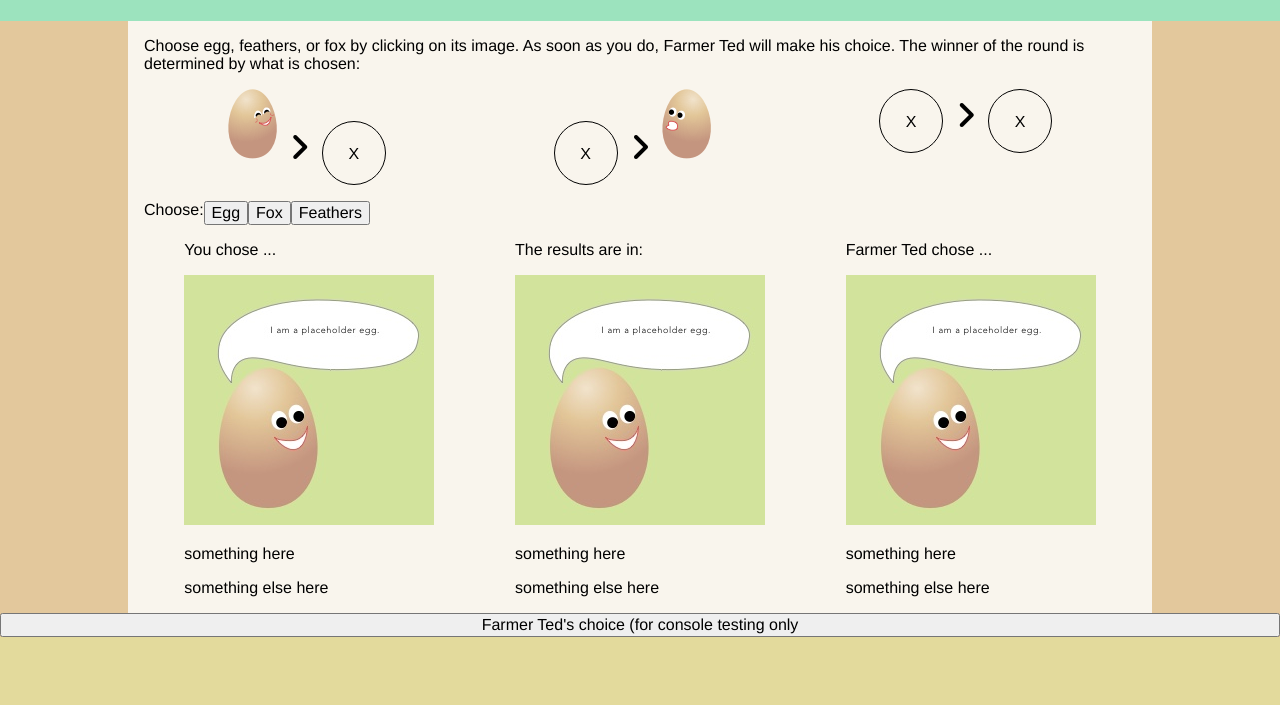
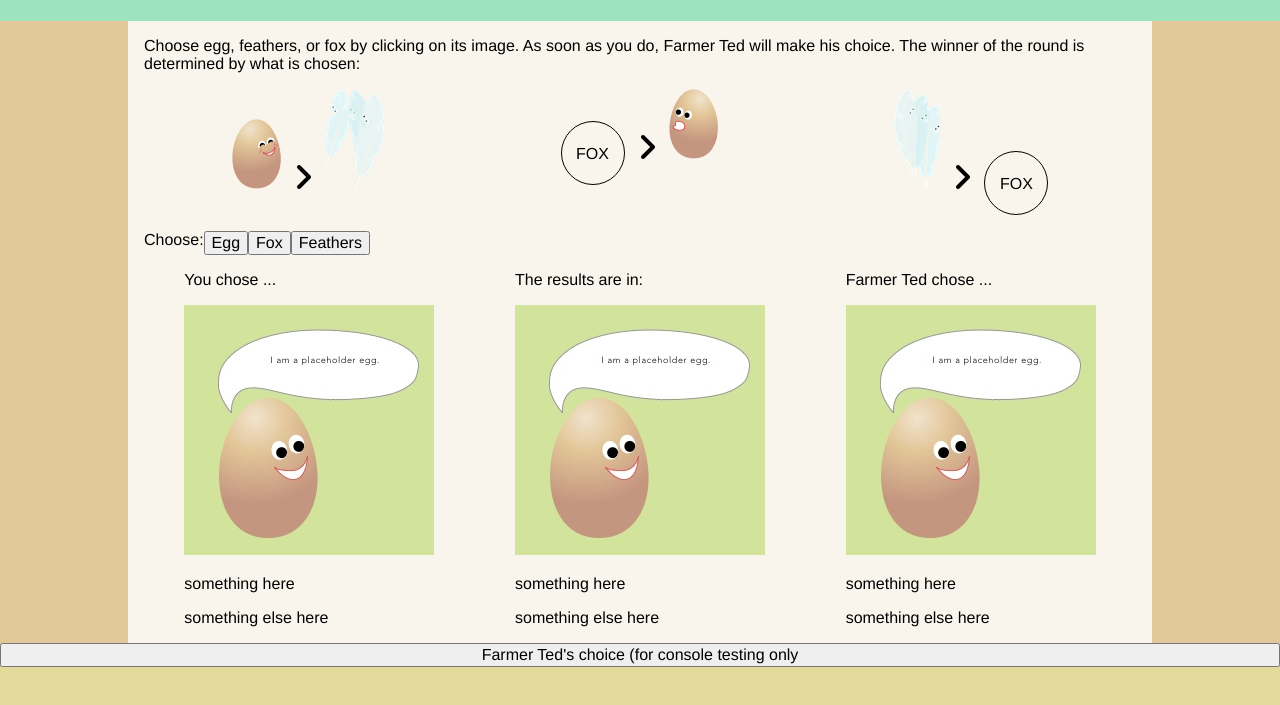
Before and after one commit to ihatetoast/eggbeakfeathers, a plain HTML site: page index.html in a window 1280 px wide. Shown: the part 85-790 px from the top of the page. Drawn offline with nearby package versions, Linux system fonts and the light colour scheme; a web font is replaced by a local one.

Commit message:
added feathers. chg bkgd to pink so white feathers show up.

```diff
--- a/index.html
+++ b/index.html
@@ -14,18 +14,18 @@
 				<p>Choose egg, feathers, or fox by clicking on its image. As soon as you do, Farmer Ted will make his choice. The winner of the round is determined by what is chosen:</p>
 				<ul>
 					<li>
-						<div class="liRulesIcons"><img src="./assets/small_egg_smile.png"></div>
+						<div class="liRulesIcons"><img src="./assets/small_egg_smile.png" alt="brown egg smiling"></div>
 						<i class="fa fa-angle-right fa-2x" aria-hidden="true"></i>
-						<div class="liRulesIcon">X</div>
+						<div class="liRulesIcons"><img src="./assets/feathers_fear.png" alt="three blue feathers looking scared"></div>
 					</li>
 					<li>
-						<div class="liRulesIcon">X</div>
+						<div class="liRulesIcon">FOX</div>
 						<i class="fa fa-angle-right fa-2x" aria-hidden="true"></i>
-						<div class="liRulesIcons"><img src="./assets/small_egg_fear.png"</div></li>
+						<div class="liRulesIcons"><img src="./assets/small_egg_fear.png" alt="brown egg looking scared"></div></li>
 					<li>
-						<div class="liRulesIcon">X</div>
+						<div class="liRulesIcons"><img src="./assets/feathers_smile.png" alt="three blue feathers smiling"></div>
 						<i class="fa fa-angle-right fa-2x" aria-hidden="true"></i>
-						<div class="liRulesIcon">X</div></li>
+						<div class="liRulesIcon">FOX</div></li>
 				</ul>
 			</div>
 			<div class="choiceRowFlexCont">
```
Also changed, not shown: assets/feathers_fear.png (added), assets/feathers_smile.png (added).
